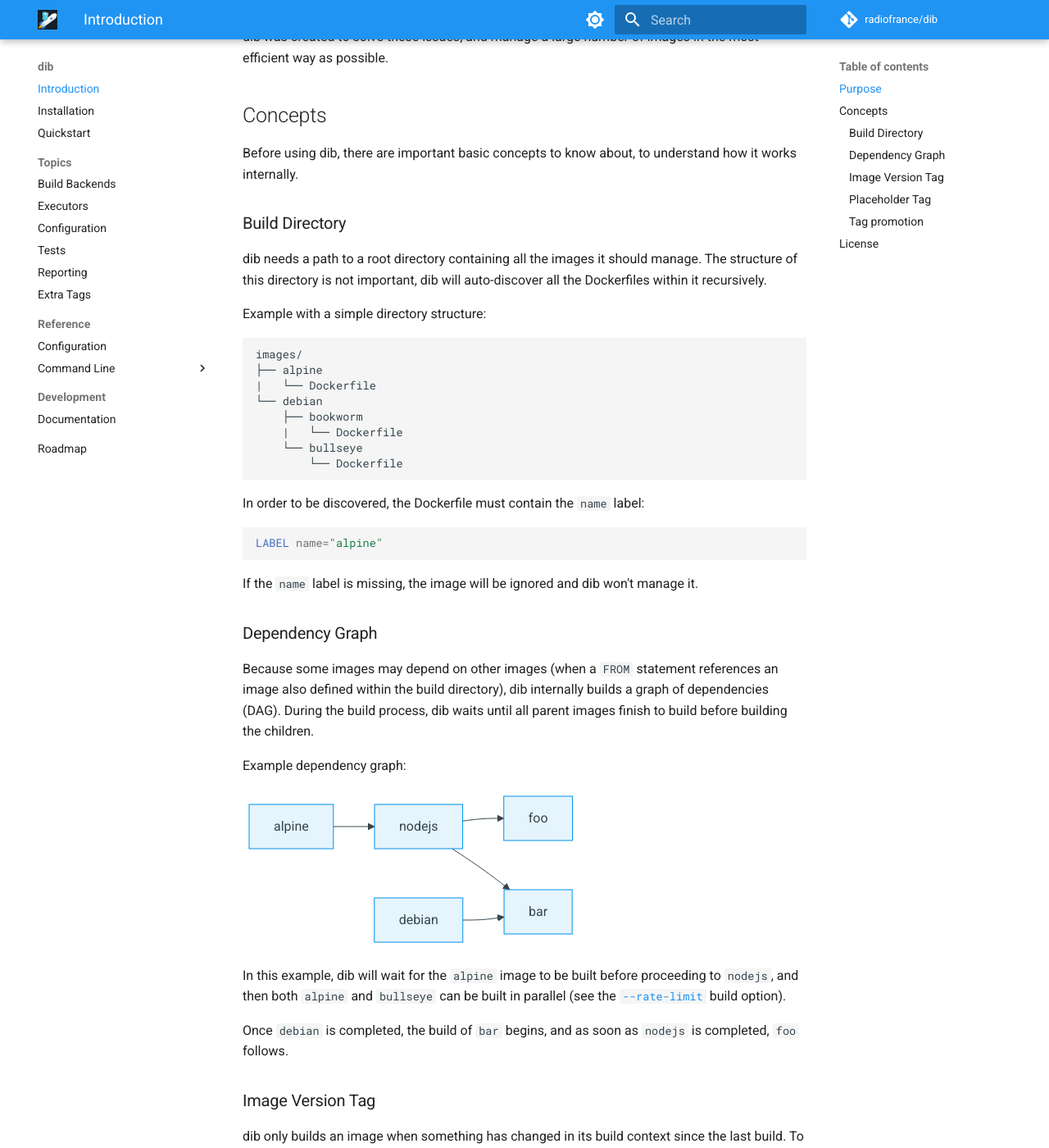
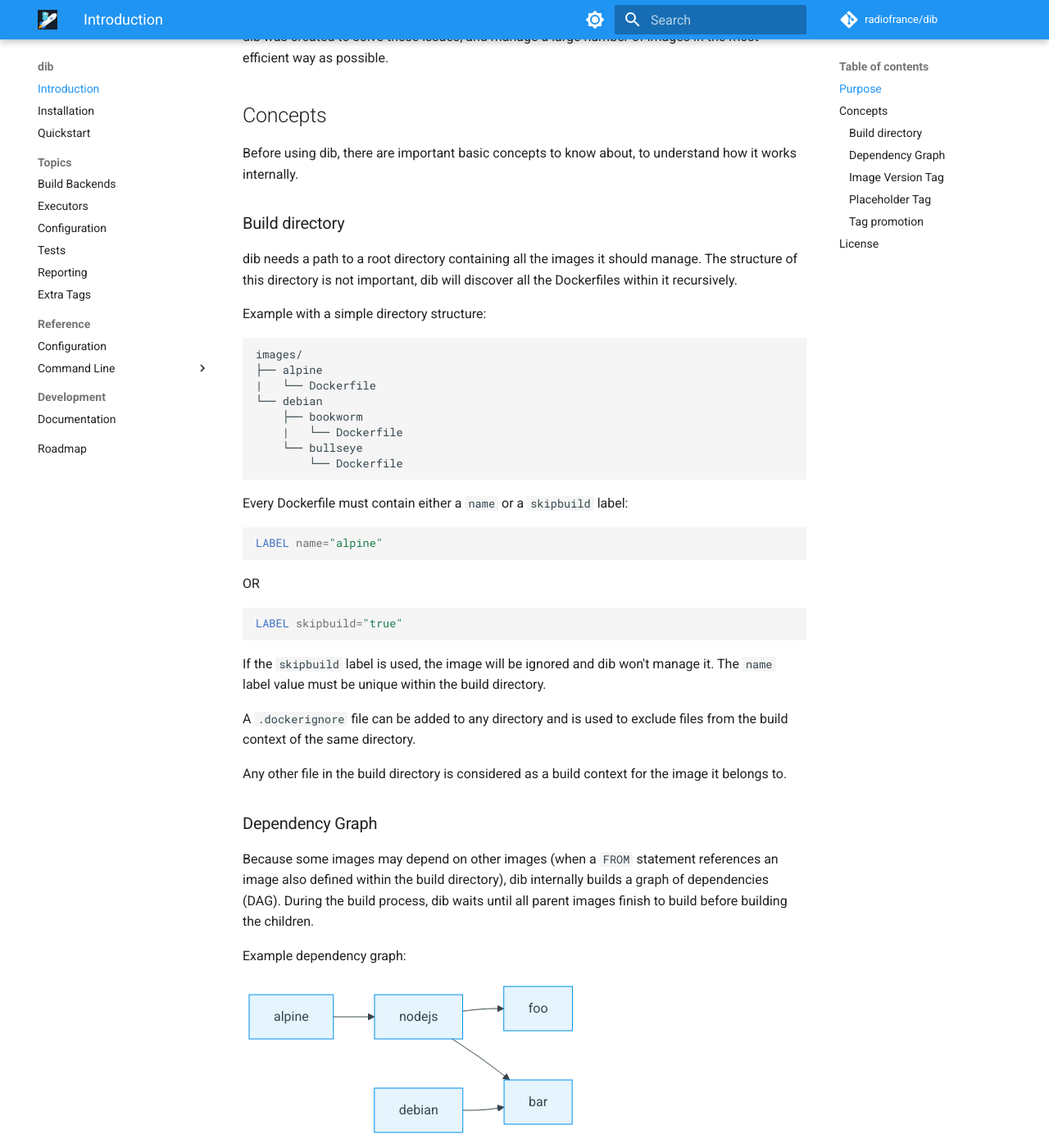
Before and after one commit to radiofrance/dib, an MkDocs documentation site: the page built from docs/index.md, in a window 1280 px wide and 1400 px high, scrolled down 718 px. Shown: the whole window at 82% size. Built offline with MkDocs 1.6.1 and Material for MkDocs 9.7.7, drawn with Linux system fonts in a browser that asks for light colours; comment, search, counter and statistics services are not loaded.

Commit message:
fix: improve build directory doc

````diff
--- a/docs/index.md
+++ b/docs/index.md
@@ -30,10 +30,10 @@ dib was created to solve these issues, and manage a large number of images in th
 
 Before using dib, there are important basic concepts to know about, to understand how it works internally.
 
-### Build Directory
+### Build directory
 
 dib needs a path to a root directory containing all the images it should manage. The structure of this directory is not
-important, dib will auto-discover all the Dockerfiles within it recursively.
+important, dib will discover all the Dockerfiles within it recursively.
 
 Example with a simple directory structure:
 ```
@@ -47,12 +47,21 @@ images/
         └── Dockerfile
 ```
 
-In order to be discovered, the Dockerfile must contain the `name` label:
+Every Dockerfile must contain either a `name` or a `skipbuild` label:
 ```dockerfile
 LABEL name="alpine"
 ```
+OR
+```dockerfile
+LABEL skipbuild="true"
+```
 
-If the `name` label is missing, the image will be ignored and dib won't manage it.
+If the `skipbuild` label is used, the image will be ignored and dib won't manage it.
+The `name` label value must be unique within the build directory.
+
+A `.dockerignore` file can be added to any directory and is used to exclude files from the build context of the same directory.
+
+Any other file in the build directory is considered as a build context for the image it belongs to.
 
 ### Dependency Graph
 
````
